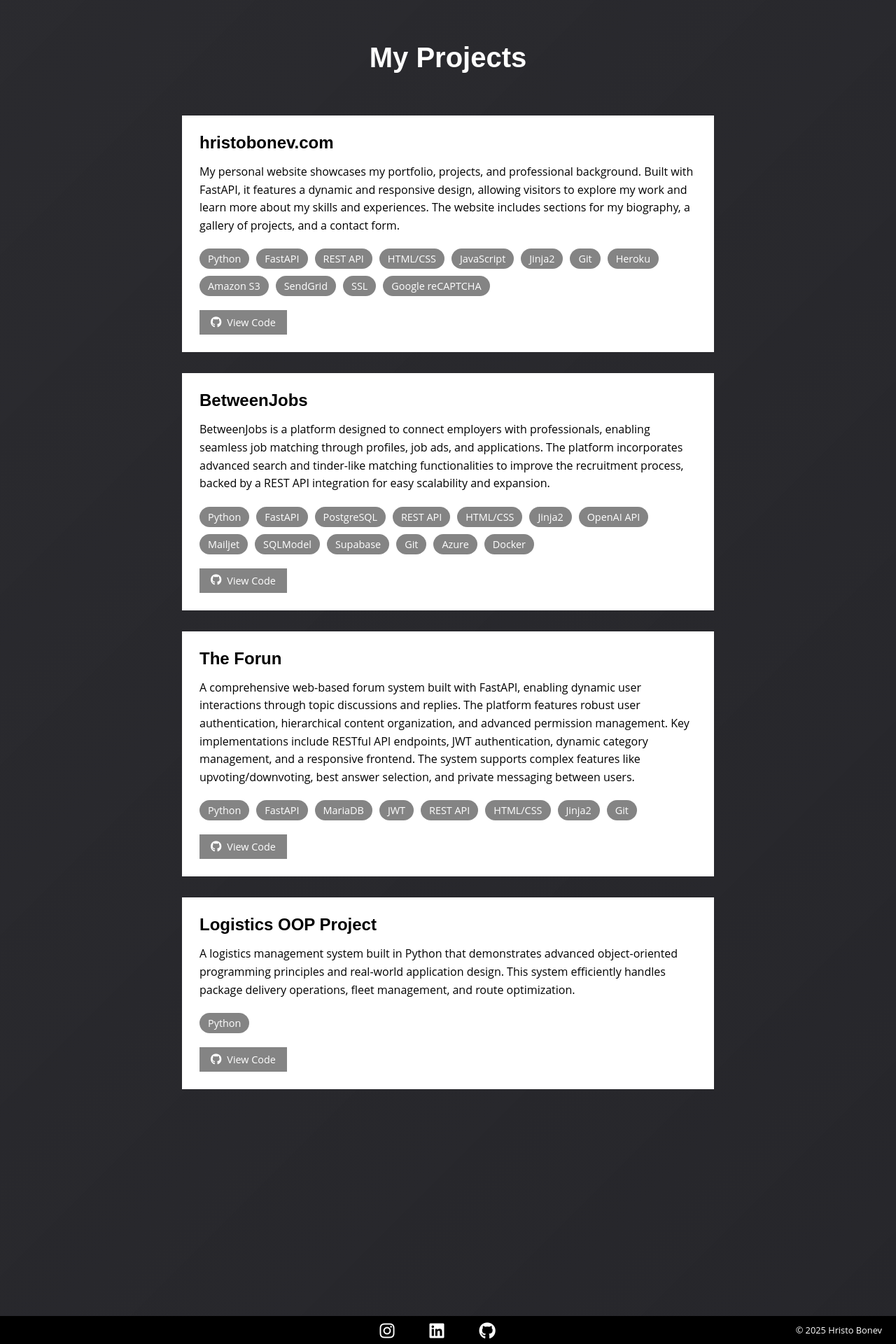
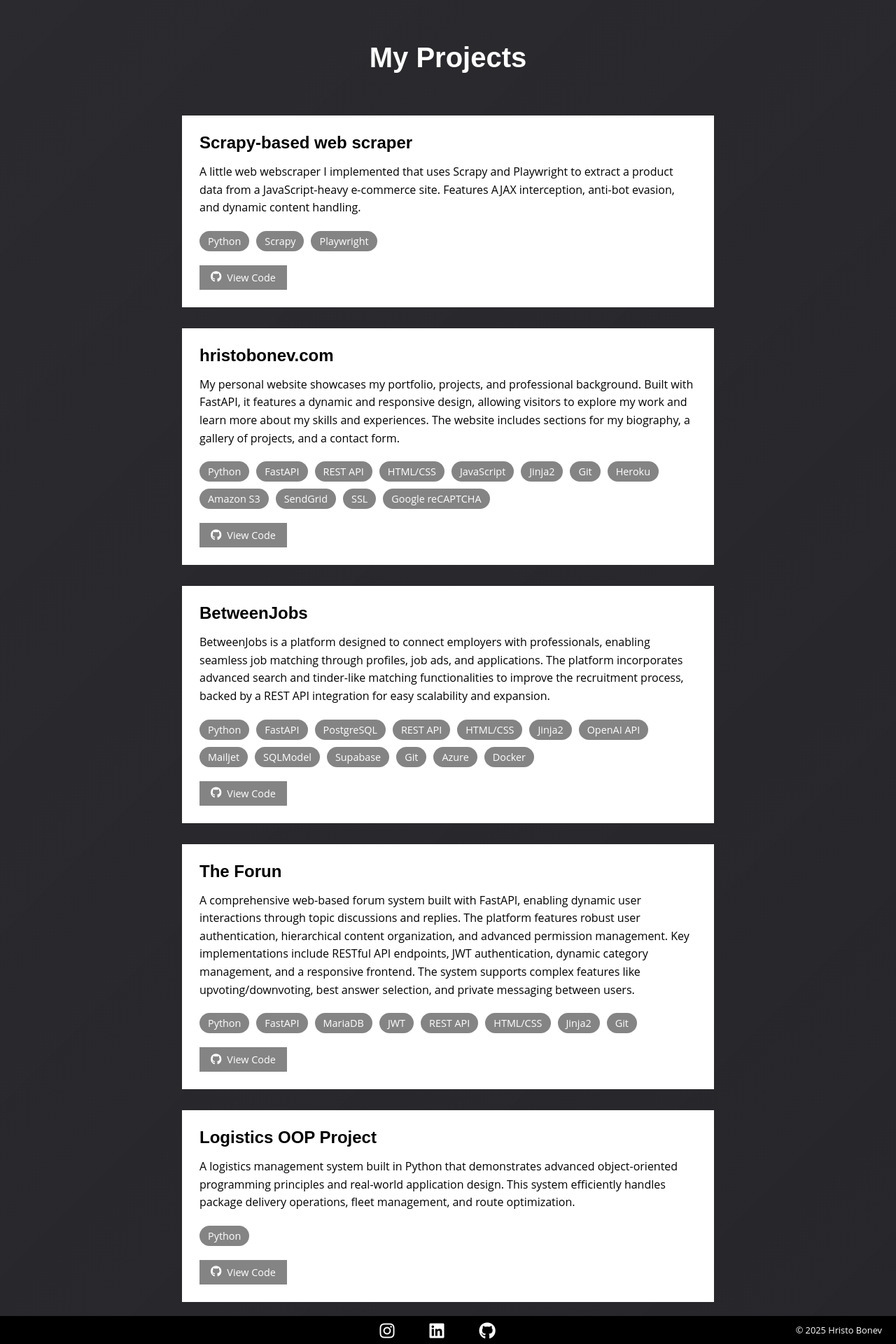
Before and after one commit to hristokbonev/hristobonev.com, a FastAPI app: page /projects/ in a window 1280 px wide. Shown: the part 50-1970 px from the top of the page at 70% size. Run offline with FastAPI, Linux system fonts and the light colour scheme; parts of the project's set-up code (start-up, migrations or seed data) failed here and were passed over.

Commit message:
Update projects.html

```diff
--- a/templates/projects.html
+++ b/templates/projects.html
@@ -7,6 +7,27 @@
         <div class="projects-grid">
 
             <!-- Project Card Template -->
+
+             <div class="project-card">
+                <div class="project-content">
+                    <h3>Scrapy-based web scraper</h3>
+                    <p class="project-description">
+                        A little web webscraper I implemented that uses Scrapy and Playwright to extract a product data from a JavaScript-heavy e-commerce site. Features AJAX interception, anti-bot evasion, and dynamic content handling.
+
+                        <div class="project-tech-stack">
+                            <span class="tech-tag">Python</span>
+                            <span class="tech-tag">Scrapy</span>
+                            <span class="tech-tag">Playwright</span>
+
+                    </div>
+                    <div class="project-links">
+                        <a href="https://github.com/hristokbonev/hristobonev.com" class="project-link" target="_blank">
+                            <i class="fab fa-github"></i> View Code
+                        </a>
+
+                    </div>
+                </div>
+            </div>
 
             <div class="project-card">
                 <div class="project-content">
```
